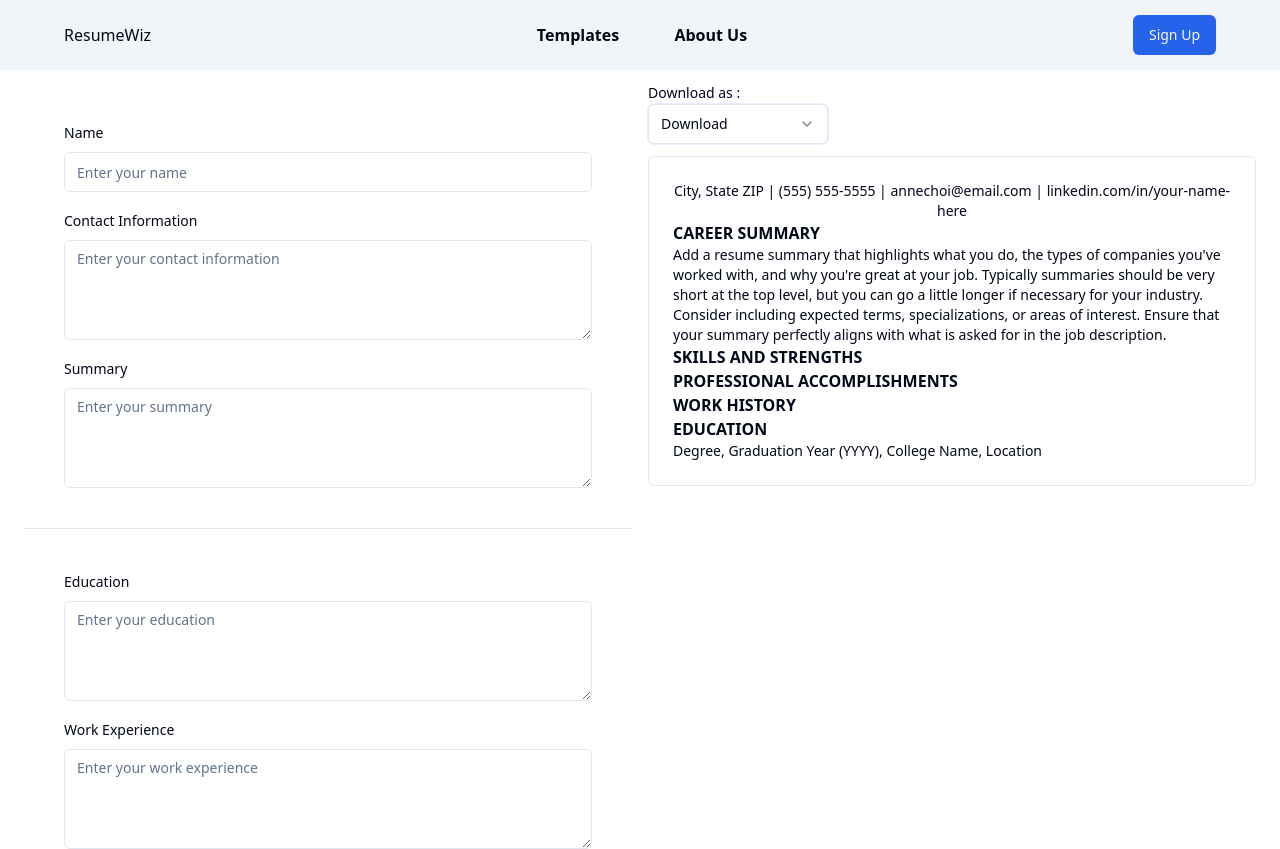
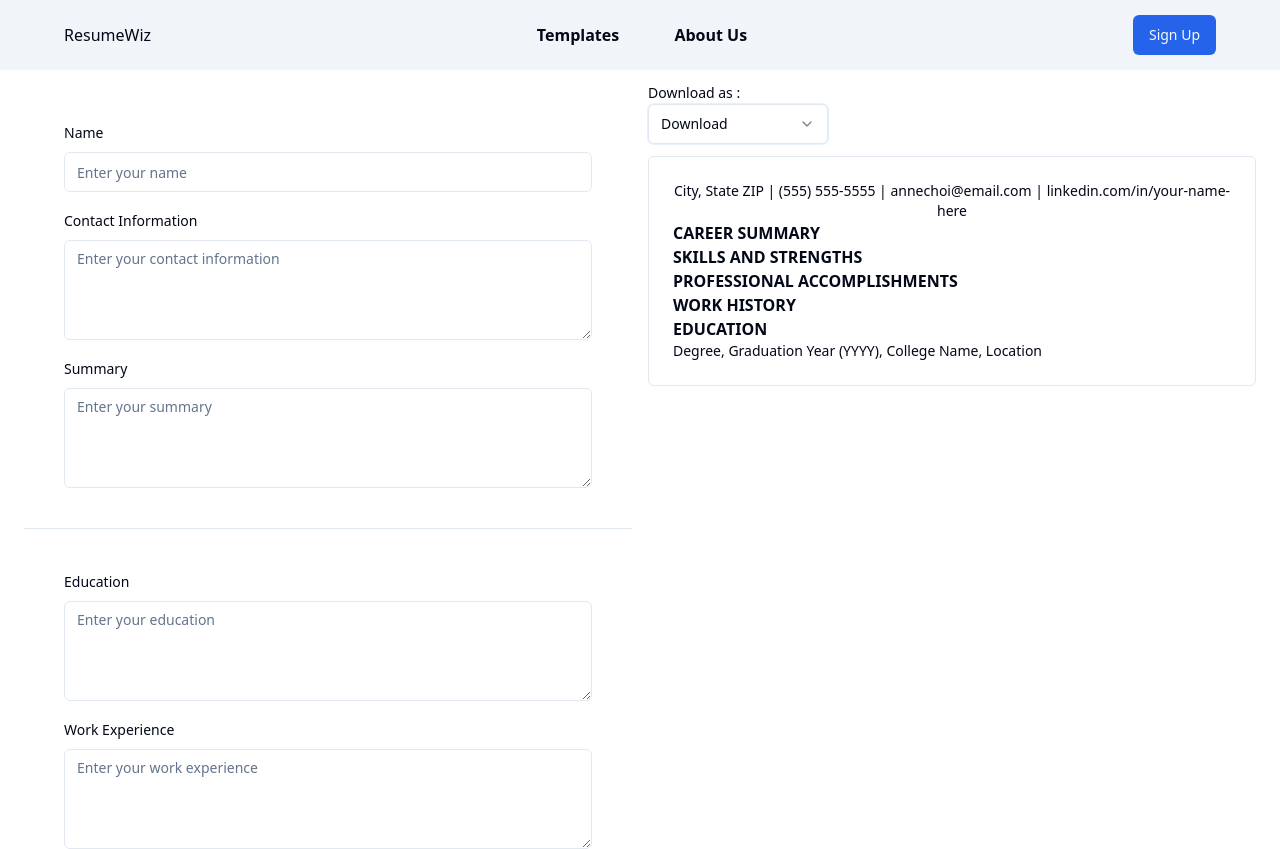
Before and after one commit to SynthCod3/ResumeWiz, a Next.js app: page /editor in a window 1280 px wide. Shown: the top 849 px of the page. Built offline with nearby package versions, Linux system fonts and the light colour scheme.

Commit message:
template descripyion changed

```diff
--- a/templates/template1/index.tsx
+++ b/templates/template1/index.tsx
@@ -3,6 +3,7 @@ import styles from './index.module.css';
 
 export default function Template1() {
   const name = useEditorStore((state) => state.name);
+  const description = useEditorStore((state) => state.description);
   return (
     <div
       className="bg-white p-6 max-w-[21cm] mx-auto my-8 border rounded-md"
@@ -20,13 +21,7 @@ export default function Template1() {
         <section>
           <h2 className="font-bold text-xl mb-2">CAREER SUMMARY</h2>
           <p className="text-sm">
-            Add a resume summary that highlights what you do, the types of
-            companies you've worked with, and why you're great at your job.
-            Typically summaries should be very short at the top level, but you
-            can go a little longer if necessary for your industry. Consider
-            including expected terms, specializations, or areas of interest.
-            Ensure that your summary perfectly aligns with what is asked for in
-            the job description.
+            {description}
           </p>
         </section>
         <section>
```
